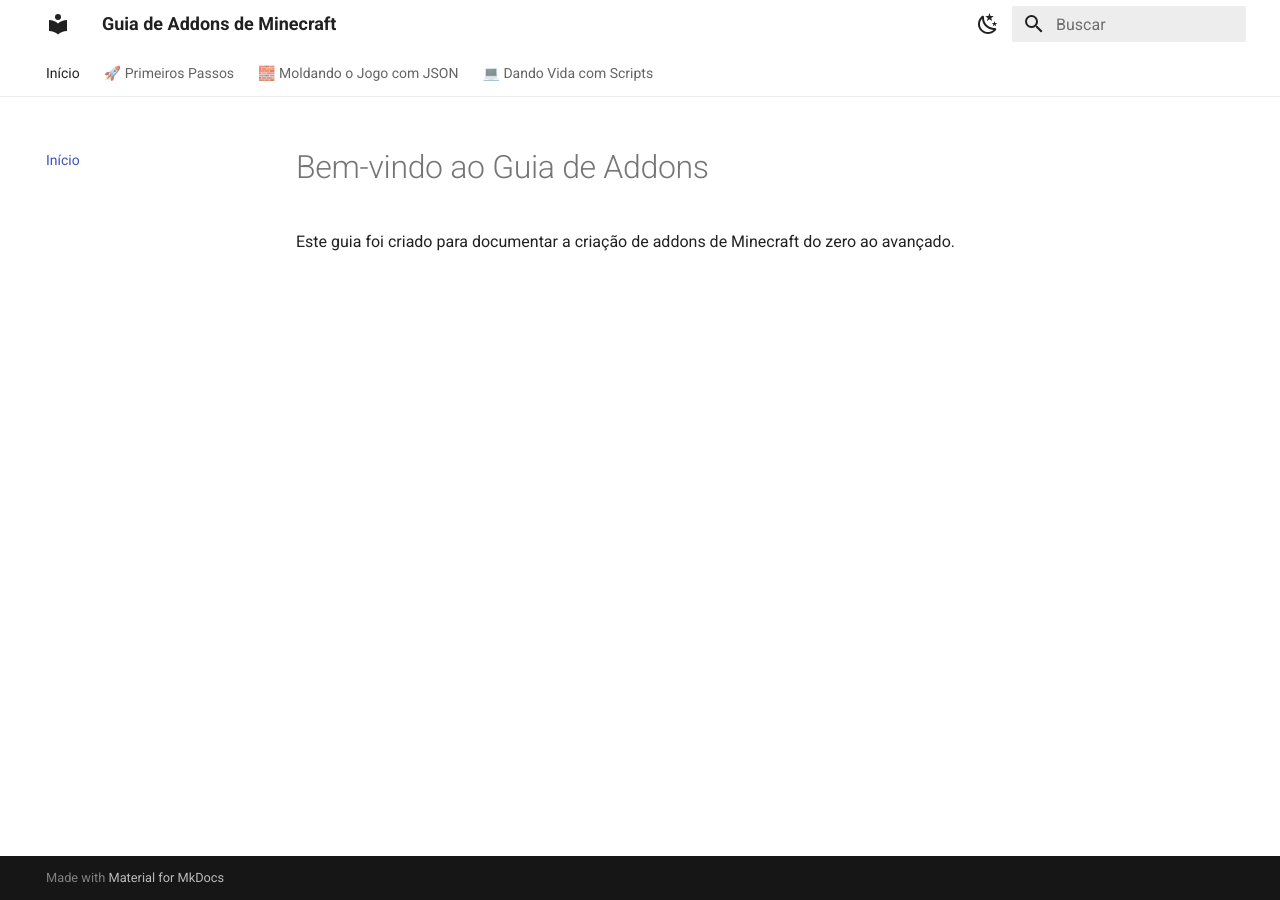
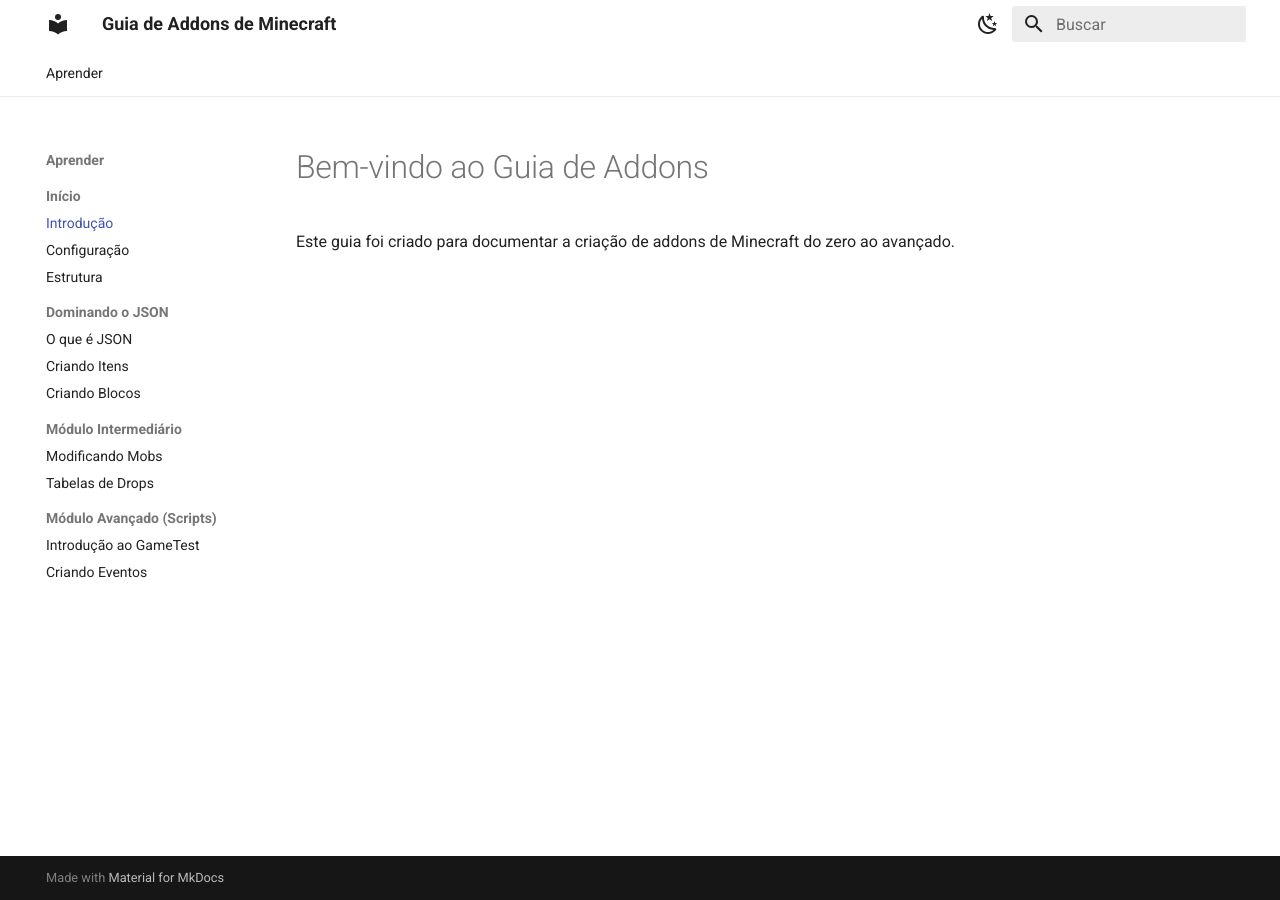
Before and after one commit to natjllx/minecraft-addons-guide, an MkDocs documentation site: the page built from docs/index.md, in a window 1280 px wide. Built offline with MkDocs 1.6.1 and Material for MkDocs 9.7.7, drawn with Linux system fonts in a browser that asks for light colours; some of the changed lines change nothing that is shown.

Commit message:
Update mkdocs.yml

```diff
--- a/mkdocs.yml
+++ b/mkdocs.yml
@@ -27,23 +27,18 @@ theme:
     - search.highlight
 
 nav:
-  - Início: index.md
-
-  - 🚀 Primeiros Passos:
-    - Bem-vindo ao Mundo dos Addons: introducao/bem-vindo.md
-    - Onde tudo acontece (Pastas e Ferramentas): introducao/ambiente.md
-    - O Registro de Nascimento do seu Addon: introducao/identidade.md
-    - O Casamento Perfeito (Visual vs Lógica): introducao/visual-logica.md
-
-  - 🧱 Moldando o Jogo com JSON:
-    - Desmistificando o JSON: json/o-que-e-json.md
-    - Criando Objetos (Itens): json/criando-itens.md
-    - Erguendo Paredes (Blocos): json/criando-blocos.md
-    - Controlando a Mente das Criaturas: json/modificando-mobs.md
-    - Recompensas e Receitas: json/recompensas-receitas.md
-
-  - 💻 Dando Vida com Scripts:
-    - As Paredes do JSON (Por que ir além?): scripts/limites-json.md
-    - Conhecendo o Motor (O que é GameTest?): scripts/gametest.md
-    - Ação e Reação (Eventos Inteligentes): scripts/eventos.md
-    - Telas e Menus (Interface do Jogador): scripts/interfaces.md
+  - Aprender:
+    - Início:
+      - Introdução: index.md
+      - Configuração: aprender/inicio/configuracao.md
+      - Estrutura: aprender/inicio/estrutura.md
+    - Dominando o JSON:
+      - O que é JSON: aprender/json/conceito.md
+      - Criando Itens: aprender/json/itens.md
+      - Criando Blocos: aprender/json/blocos.md
+    - Módulo Intermediário:
+      - Modificando Mobs: aprender/intermediario/mobs.md
+      - Tabelas de Drops: aprender/intermediario/drops.md
+    - Módulo Avançado (Scripts):
+      - Introdução ao GameTest: aprender/avancado/gametest.md
+      - Criando Eventos: aprender/avancado/eventos.md
```
